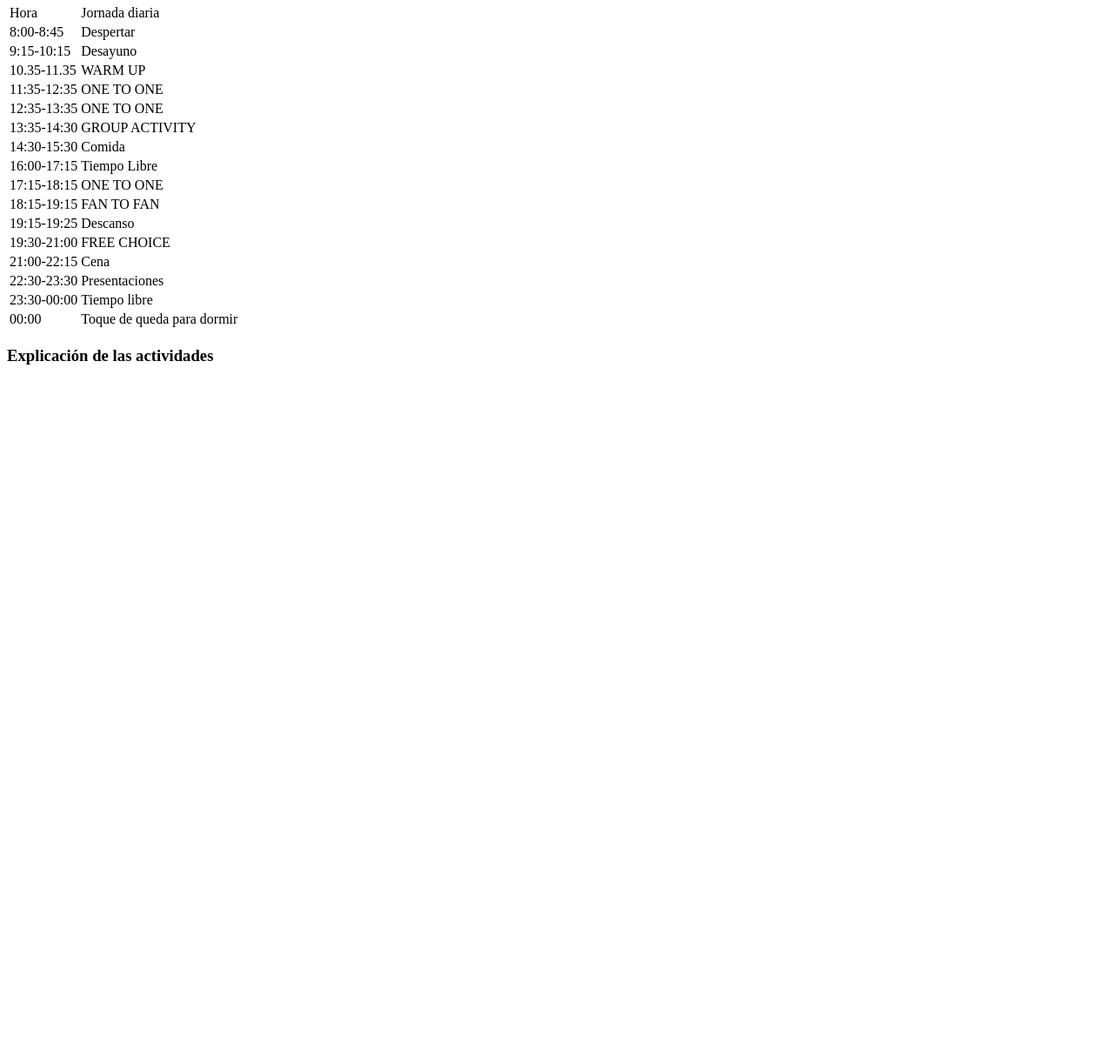
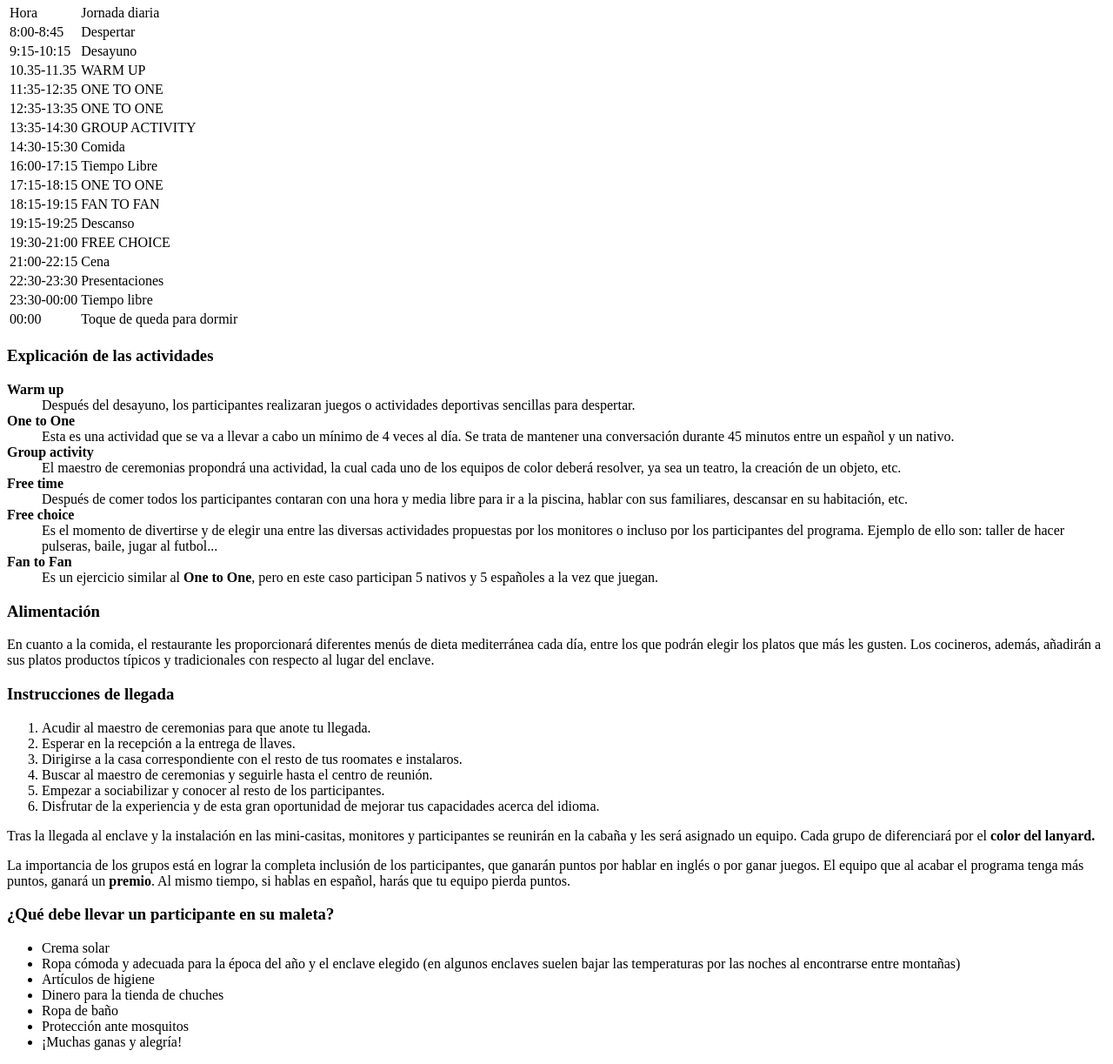
Before and after one commit to Inesp18a/proyecto, a plain HTML site: page Información.html in a window 1280 px wide. Shown: the part 339-1562 px from the top of the page at 87% size. Before the commit the page ends 800 px from the top, so only its background shows below. Drawn offline with Linux system fonts and the light colour scheme.

Commit message:
últimos grandes cambios

```diff
--- a/Información.html
+++ b/Información.html
@@ -100,3 +100,61 @@
         </tr>
     </table>
     <h3>Explicación de las actividades</h3>
+    <dl>
+        <dt><b>Warm up</b></dt>
+        <dd>Después del desayuno, los participantes realizaran juegos o actividades deportivas sencillas para despertar.
+        </dd>
+        <dt><b>One to One</b></dt>
+        <dd>Esta es una actividad que se va a llevar a cabo un mínimo de 4 veces al día. Se trata de mantener
+            una
+            conversación durante 45 minutos entre un español y un nativo.</dd>
+        <dt><b>Group activity</b></dt>
+        <dd>El maestro de ceremonias propondrá una actividad, la cual cada uno de los equipos de color
+            deberá resolver,
+            ya sea un teatro, la creación de un objeto, etc.</dd>
+        <dt><b>Free time</b></dt>
+        <dd>Después de comer todos los participantes contaran con una hora y media libre para ir a la piscina, hablar
+            con sus familiares, descansar en su habitación, etc.</dd>
+        <dt><b>Free choice</b></dt>
+        <dd>Es el momento de divertirse y de elegir una entre las diversas actividades propuestas por los monitores o
+            incluso por los participantes del programa. Ejemplo de ello son: taller de hacer pulseras, baile, jugar al
+            futbol...</dd>
+        <dt><b>Fan to Fan</b></dt>
+        <dd>Es un ejercicio similar al <b>One to One</b>, pero en este caso participan 5 nativos y 5
+            españoles a la vez que juegan.</dd>
+    </dl>
+    <h3>Alimentación</h3>
+    En cuanto a la comida, el restaurante les proporcionará diferentes menús de dieta mediterránea cada día, entre
+    los que podrán elegir los platos que más les gusten. Los cocineros, además, añadirán a sus platos productos típicos
+    y tradicionales con respecto al lugar del enclave.</p>
+
+    <h3>Instrucciones de llegada</h3>
+    <ol>
+        <li>Acudir al maestro de ceremonias para que anote tu llegada.</li>
+        <li>Esperar en la recepción a la entrega de llaves.</li>
+        <li>Dirigirse a la casa correspondiente con el resto de tus roomates e instalaros.</li>
+        <li>Buscar al maestro de ceremonias y seguirle hasta el centro de reunión.</li>
+        <li>Empezar a sociabilizar y conocer al resto de los participantes.</li>
+        <li>Disfrutar de la experiencia y de esta gran oportunidad de mejorar tus capacidades acerca del idioma.</li>
+    </ol>
+    <p>Tras la llegada al enclave y la instalación en las mini-casitas, monitores y participantes se
+        reunirán en la cabaña y les será asignado un equipo. Cada grupo de diferenciará por el <b>color del
+            lanyard.</b></p>
+    <p>La importancia de los grupos está en lograr la completa inclusión de los participantes,
+        que ganarán puntos por hablar en inglés o por ganar juegos. El equipo que al acabar el programa tenga más
+        puntos,
+        ganará un <b>premio</b>. Al mismo tiempo, si hablas en español, harás que tu equipo pierda puntos.</p>
+    <h3>¿Qué debe llevar un participante en su maleta?</h3>
+    <ul>
+        <li>Crema solar</li>
+        <li>Ropa cómoda y adecuada para la época del año y el enclave elegido (en algunos enclaves suelen bajar las
+            temperaturas
+            por las noches al encontrarse entre montañas)</li>
+        <li>Artículos de higiene</li>
+        <li>Dinero para la tienda de chuches</li>
+        <li>Ropa de baño</li>
+        <li>Protección ante mosquitos</li>
+        <li>¡Muchas ganas y alegría!</li>
+    </ul>
+</body>
+</html>
```
